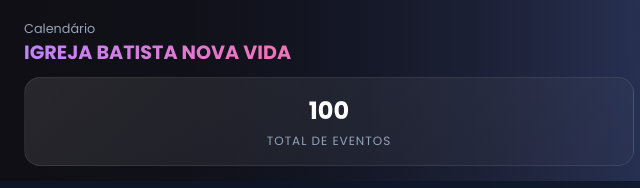
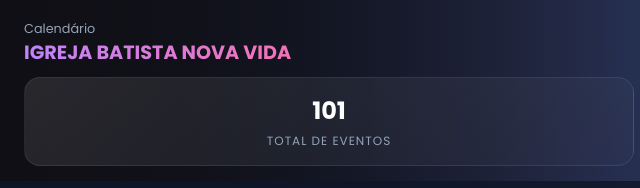
Before and after one commit to DevelopeGoncalves/Calendario-IBNV-2026, a plain HTML site: page index.html in a window 1280 px wide. Shown: the top 188 px of the page, 0-640 px from the left. Drawn offline with nearby package versions, Linux system fonts and the light colour scheme.

Commit message:
Update index.html

```diff
--- a/index.html
+++ b/index.html
@@ -345,7 +345,7 @@
             2: [ { dia: 1, nome: "Início imersão infantil", tipo: "Infantil" }, { dia: 7, nome: "Alvorada / Jovens Casais", tipo: "Especial" }, { dia: 8, nome: "Ceia", tipo: "Ceia do Senhor 1 Coríntios 11:20" }, { dia: 12, nome: "Vision Day", tipo: "Especial" }, { dia: 16, nome: "Treinamento liderança", tipo: "Liderança" }, { dia: 27, nome: "Vigília de oração", tipo: "Vigília" }, { dia: 28, nome: "Huios Sport", tipo: "Jovens" } ],
             3: [ { dia: 4, nome: "Alvorada", tipo: "Culto" }, { dia: 9, nome: "Auto de Páscoa", tipo: "Especial" }, { dia: 11, nome: "Auto de Páscoa", tipo: "Especial" }, { dia: 12, nome: "Ceia / Niver Pr. Maurício", tipo: "Celebração" }, { dia: 13, nome: "Treinamento liderança", tipo: "Liderança" }, { dia: 18, nome: "Culto A2", tipo: "Evento" }, { dia: 19, nome: "Treinamento Casa de Paz", tipo: "Treinamento" }, { dia: 25, nome: "Huios Sport", tipo: "Jovens" }, { dia: 26, nome: "Envio Casa de Paz", tipo: "Culto" }, { dia: 28, nome: "Início Casa de Paz", tipo: "Evento" } ],
             4: [ { dia: 1, nome: "Passeio da família", tipo: "Social" }, { dia: 2, nome: "Alvorada", tipo: "Culto" }, { dia: 9, nome: "Encontro Teen Hope", tipo: "Adolescentes" }, { dia: 10, nome: "Ceia / Dia das Mães", tipo: "Especial" }, { dia: 11, nome: "Treinamento liderança", tipo: "Liderança" }, { dia: 15, nome: "Acampadentro Teen Hope", tipo: "Adolescentes" }, { dia: 16, nome: "Acampadentro Teen Hope", tipo: "Adolescentes" }, { dia: 22, nome: "Vigília Huios", tipo: "Vigília dos Jovens" }, { dia: 29, nome: "Vigília de oração", tipo: "Vigília" } ],
-            5: [ { dia: 6, nome: "Alvorada", tipo: "Culto" }, { dia: 7, nome: "Café com pastor", tipo: "Social" }, { dia: 13, nome: "Festa da comunhão", tipo: "Social" }, { dia: 14, nome: "Ceia", tipo: "Ceia do Senhor 1 Coríntios 11:20" }, { dia: 15, nome: "Treinamento da liderança", tipo: "Liderança" }, { dia: 16, nome: "Término Casa de Paz", tipo: "Evento" }, { dia: 18, nome: "Celebração Filhos da Paz", tipo: "Especial" }, { dia: 20, nome: "Congresso Teen Hope", tipo: "Adolescentes" }, { dia: 25, nome: "Vision Day", tipo: "Especial" }, { dia: 28, nome: "Batismo", tipo: "Especial" } ],
+            5: [ { dia: 6, nome: "Alvorada", tipo: "Culto" }, { dia: 6, nome: "Festa da comunhão", tipo: "Social" }, { dia: 7, nome: "Café com pastor", tipo: "Social" }, { dia: 13, nome: "Jantar dos casais", tipo: "Social" }, { dia: 14, nome: "Ceia", tipo: "Ceia do Senhor 1 Coríntios 11:20" }, { dia: 15, nome: "Treinamento da liderança", tipo: "Liderança" }, { dia: 16, nome: "Término Casa de Paz", tipo: "Evento" }, { dia: 18, nome: "Celebração Filhos da Paz", tipo: "Especial" }, { dia: 20, nome: "Congresso Teen Hope", tipo: "Adolescentes" }, { dia: 25, nome: "Vision Day", tipo: "Especial" }, { dia: 28, nome: "Batismo", tipo: "Especial" } ],
             6: [ { dia: 2, nome: "Aniversário da igreja", tipo: "Celebração" }, { dia: 4, nome: "Alvorada", tipo: "Culto" }, { dia: 4, nome: "Culto A2", tipo: "Evento" }, { dia: 10, nome: "Congresso Intenso", tipo: "Evento" }, { dia: 11, nome: "Congresso Intenso", tipo: "Evento" }, { dia: 12, nome: "Ceia", tipo: "Ceia do Senhor 1 Coríntios 11:20" }, { dia: 13, nome: "Treinamento liderança", tipo: "Liderança" }, { dia: 17, nome: "Retiro restauração", tipo: "Retiro" }, { dia: 18, nome: "Retiro restauração", tipo: "Retiro" }, { dia: 19, nome: "Retiro restauração", tipo: "Retiro" }, { dia: 24, nome: "Vigília", tipo: "Vigília" }, { dia: 26, nome: "Dia dos avós", tipo: "Social" } ],
             7: [ { dia: 1, nome: "Alvorada", tipo: "Culto" }, { dia: 9, nome: "Ceia / Dia dos Pais", tipo: "Especial" }, { dia: 10, nome: "Treinamento liderança", tipo: "Liderança" }, { dia: 21, nome: "Retiro da Juventude", tipo: "Retiro" }, { dia: 22, nome: "Retiro da Juventude", tipo: "Retiro" }, { dia: 23, nome: "Retiro da Juventude", tipo: "Retiro" } ],
             8: [ { dia: 5, nome: "Alvorada", tipo: "Culto" }, { dia: 7, nome: "Oração pelo Brasil", tipo: "Especial" }, { dia: 12, nome: "Passeio dos casais", tipo: "Evento" }, { dia: 13, nome: "Ceia", tipo: "Ceia do Senhor 1 Coríntios 11:20" }, { dia: 14, nome: "Treinamento liderança", tipo: "Liderança" }, { dia: 17, nome: "Vision Day", tipo: "Especial" }, { dia: 25, nome: "Vigília de oração", tipo: "Vigília" }, { dia: 26, nome: "Culto A2", tipo: "Evento" }, ],
```
